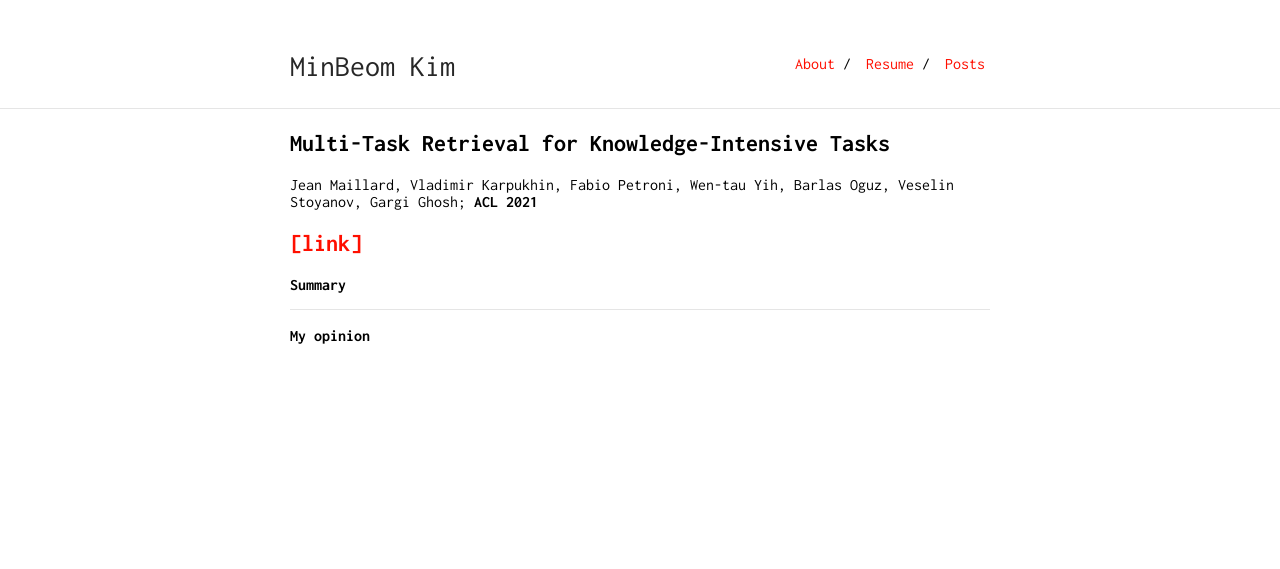
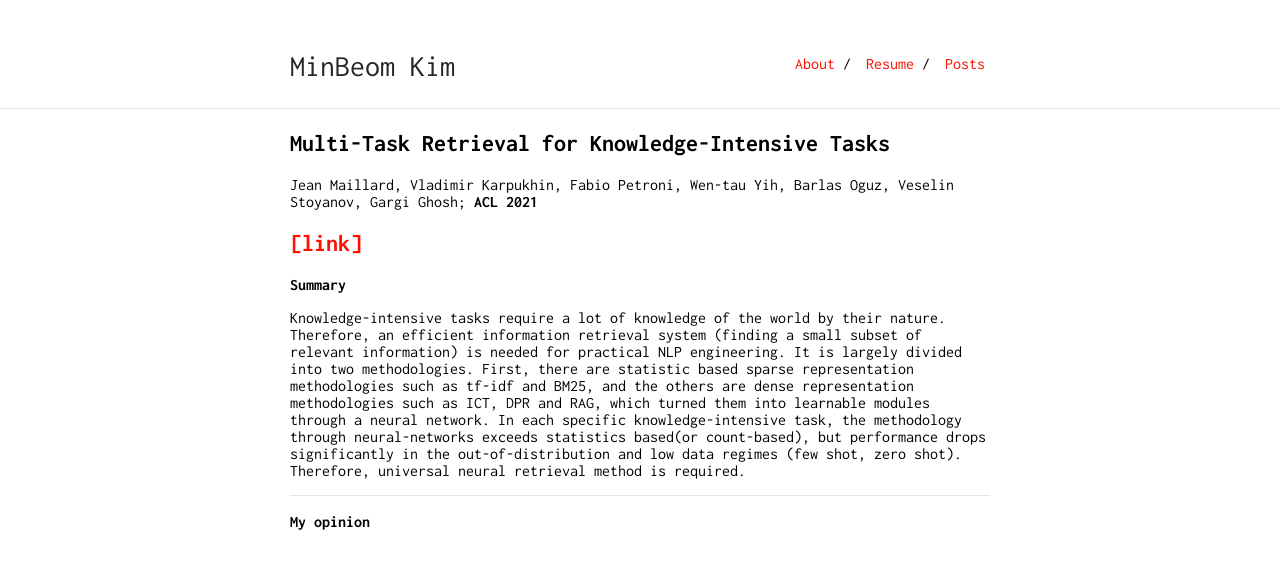
Before and after one commit to minbeomkim/minbeomkim.github.io, a Jekyll site: the page built from post-Multi-Task-Retrieval-for-Knowledge-Intensive-Tasks.md, in a window 1280 px wide. Shown: the top 569 px of the page. Built offline with Jekyll 4.4.1, drawn with Linux system fonts in a browser that asks for light colours; our own code applies the rules of GitHub Pages for plain Markdown files.

Commit message:
Update post-Multi-Task-Retrieval-for-Knowledge-Intensive-Tasks.md

```diff
--- a/post-Multi-Task-Retrieval-for-Knowledge-Intensive-Tasks.md
+++ b/post-Multi-Task-Retrieval-for-Knowledge-Intensive-Tasks.md
@@ -11,7 +11,7 @@ Jean Maillard, Vladimir Karpukhin, Fabio Petroni, Wen-tau Yih, Barlas Oguz, Vese
 
 **Summary**
 
-
+Knowledge-intensive tasks require a lot of knowledge of the world by their nature. Therefore, an efficient information retrieval system (finding a small subset of relevant information) is needed for practical NLP engineering. It is largely divided into two methodologies. First, there are statistic based sparse representation methodologies such as tf-idf and BM25, and the others are dense representation methodologies such as ICT, DPR and RAG, which turned them into learnable modules through a neural network. In each specific knowledge-intensive task, the methodology through neural-networks exceeds statistics based(or count-based), but performance drops significantly in the out-of-distribution and low data regimes (few shot, zero shot). Therefore, universal neural retrieval method is required.
 
 ---
 **My opinion**
```
